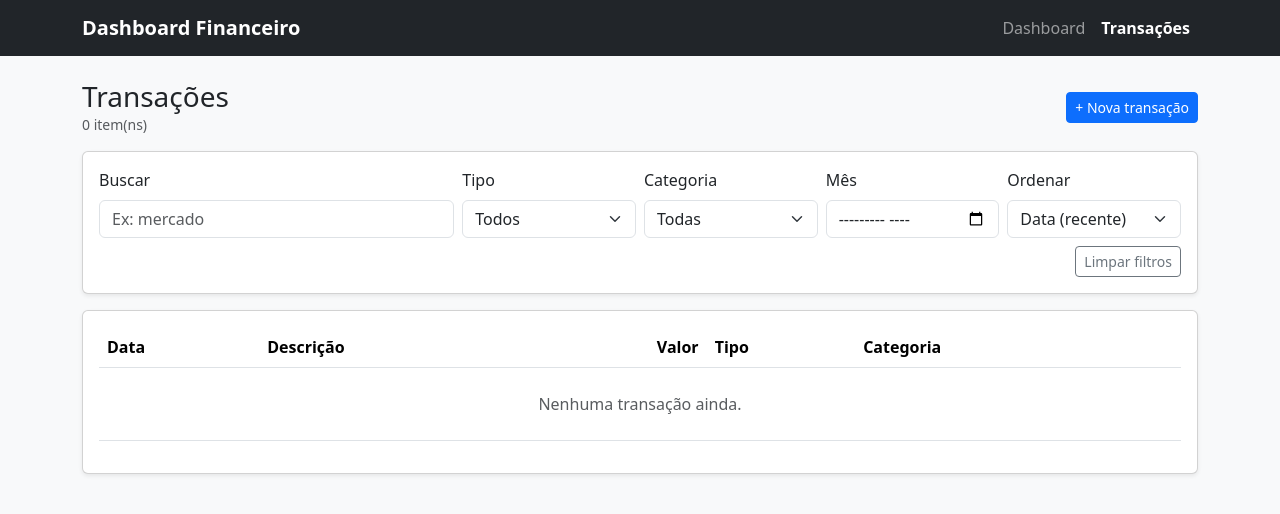
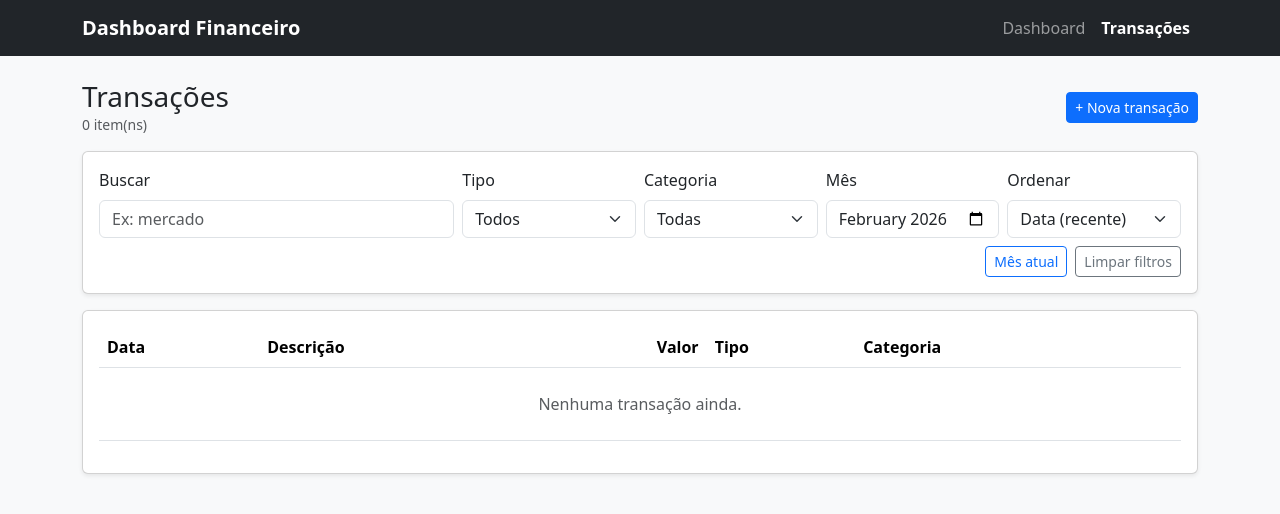
Before and after one commit to devbenjaminsantos/finance-dashboard-react, a React (Vite) app: page /transacoes in a window 1280 px wide. Shown: the top 514 px of the page. Built offline with nearby package versions, Linux system fonts and the light colour scheme.

Commit message:
feat: persist filters and add current month shortcut

```diff
--- a/src/features/transactions/components/TransactionsFilters.jsx
+++ b/src/features/transactions/components/TransactionsFilters.jsx
@@ -11,6 +11,7 @@ export default function TransactionsFilters({
   setSortBy,
   categories,
   onReset,
+  onCurrentMonth,
 }) {
   return (
     <div className="card shadow-sm mb-3">
@@ -79,8 +80,20 @@ export default function TransactionsFilters({
             </select>
           </div>
 
-          <div className="col-12 d-flex justify-content-end">
-            <button className="btn btn-outline-secondary btn-sm" onClick={onReset}>
+          <div className="col-12 d-flex justify-content-end gap-2">
+            <button
+              type="button"
+              className="btn btn-outline-primary btn-sm"
+              onClick={onCurrentMonth}
+            >
+              Mês atual
+            </button>
+
+            <button
+              type="button"
+              className="btn btn-outline-secondary btn-sm"
+              onClick={onReset}
+            >
               Limpar filtros
             </button>
           </div>
--- a/src/pages/Transactions.jsx
+++ b/src/pages/Transactions.jsx
@@ -6,9 +6,6 @@ import TransactionsTable from "../features/transactions/components/TransactionsT
 import { loadJSON, saveJSON } from "../lib/storage/jsonStorage";
 
 const FILTERS_KEY = "fd_tx_filters_v1";
-export default function Transactions() {
-  const { transactions, addTransaction, removeTransaction, updateTransaction } =
-    useTransactions();
 
 function currentMonthISO() {
   const d = new Date();
@@ -17,20 +14,28 @@ function currentMonthISO() {
   return `${yyyy}-${mm}`;
 }
 
-  // filtros
+export default function Transactions() {
+  const { transactions, addTransaction, removeTransaction, updateTransaction } =
+    useTransactions();
+
+  // filtros (carrega do storage; se não existir, usa mês atual como default)
   const saved = loadJSON(FILTERS_KEY, {
     q: "",
     typeFilter: "all",
     categoryFilter: "all",
-    month: "currentMonthISO",
+    month: currentMonthISO(),
     sortBy: "date_desc",
   });
 
   const [q, setQ] = useState(() => saved.q);
   const [typeFilter, setTypeFilter] = useState(() => saved.typeFilter);
-  const [categoryFilter, setCategoryFilter] = useState(() => saved.categoryFilter);
+  const [categoryFilter, setCategoryFilter] = useState(
+    () => saved.categoryFilter
+  );
   const [month, setMonth] = useState(() => saved.month);
   const [sortBy, setSortBy] = useState(() => saved.sortBy);
+
+  // persiste filtros automaticamente
   useEffect(() => {
     saveJSON(FILTERS_KEY, {
       q: q.trim(),
@@ -132,14 +137,10 @@ function currentMonthISO() {
     setCategoryFilter("all");
     setMonth("");
     setSortBy("date_desc");
+  }
 
-    saveJSON(FILTERS_KEY, {
-      q: "",
-      typeFilter: "all",
-      categoryFilter: "all",
-      month: "",
-      sortBy: "date_desc",
-   });
+  function goToCurrentMonth() {
+    setMonth(currentMonthISO());
   }
 
   return (
@@ -181,6 +182,7 @@ function currentMonthISO() {
         setSortBy={setSortBy}
         categories={categories}
         onReset={resetFilters}
+        onCurrentMonth={goToCurrentMonth}
       />
 
       <TransactionsTable
```
Lines whose indentation alone changed are shown as unchanged.
